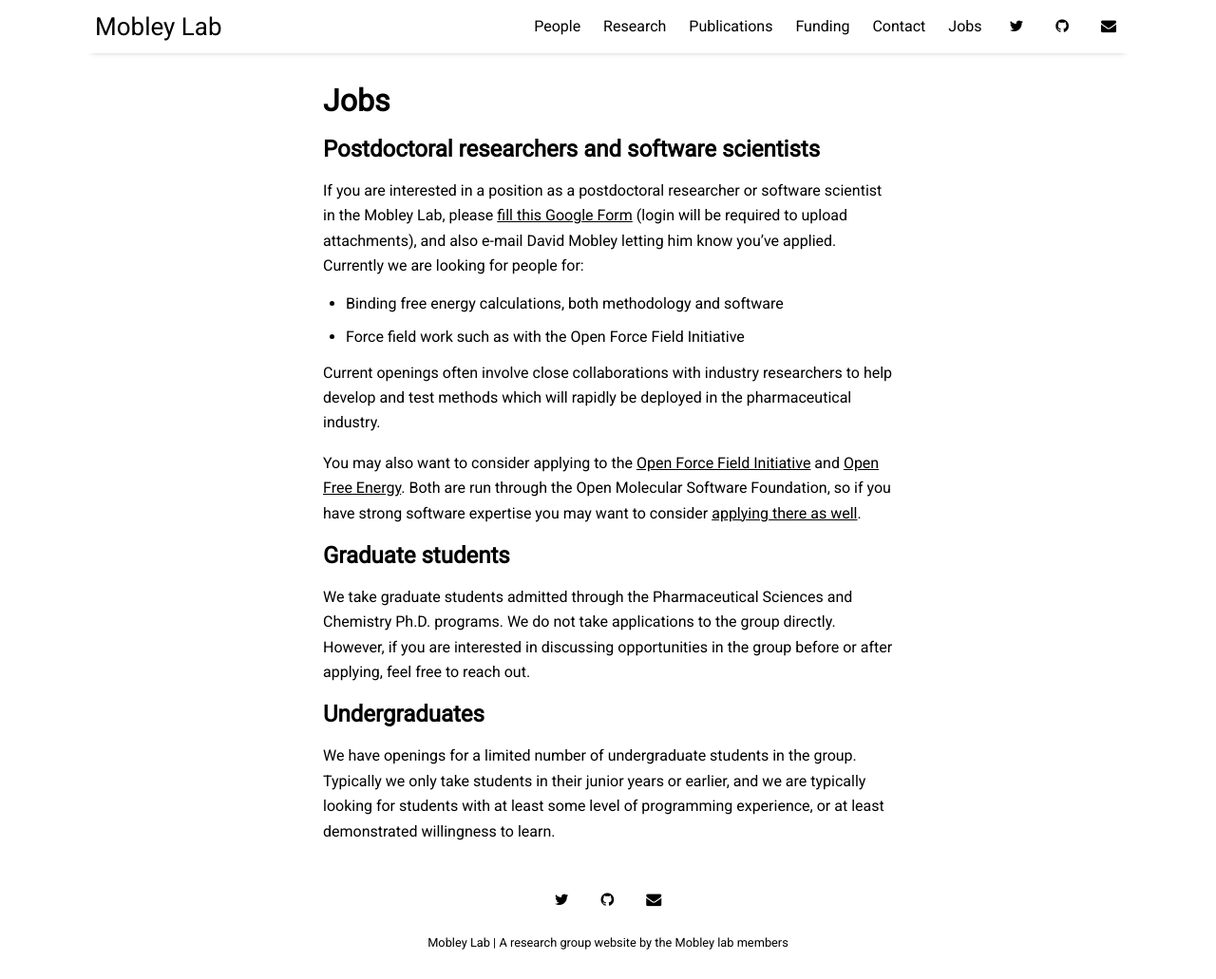
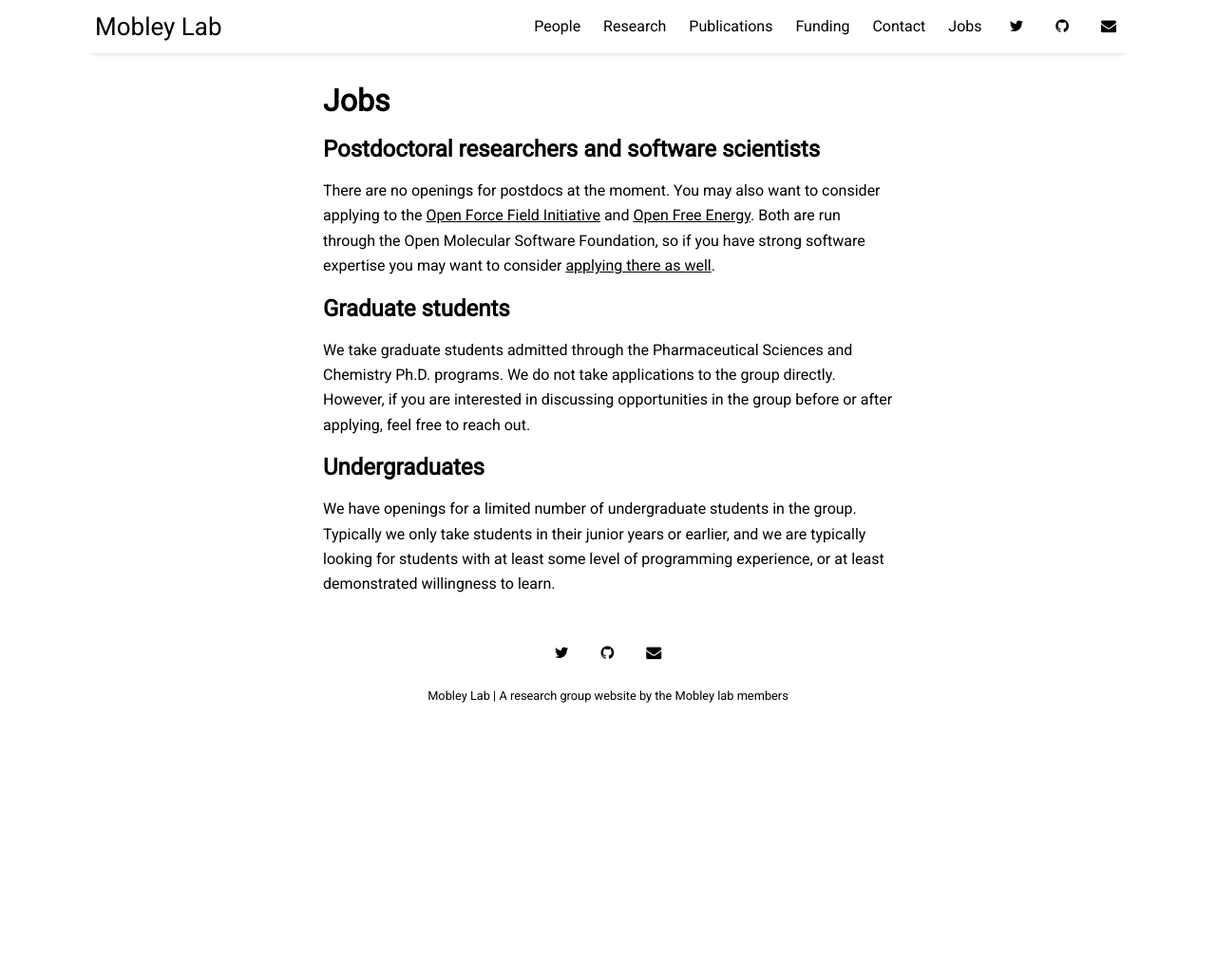
Before and after one commit to MobleyLab/mobleylab.org, a Jekyll site: the page built from pages/jobs.md, in a window 1280 px wide and 1031 px high. Shown: the whole window at 95% size. Built offline with Jekyll 4.4.1, drawn with Linux system fonts in a browser that asks for light colours; nearby versions of some CDN libraries; part of the change alters nothing that is shown.

Commit message:
updates on alumni and postdoc openings

```diff
--- a/pages/jobs.md
+++ b/pages/jobs.md
@@ -6,13 +6,13 @@ permalink: /jobs
 
 ## Postdoctoral researchers and software scientists
 
-If you are interested in a position as a postdoctoral researcher or software scientist in the Mobley Lab, please [fill this Google Form](https://forms.gle/YKEEGH6UNjKYmvvz8) (login will be required to upload attachments), and also e-mail David Mobley letting him know you've applied. Currently we are looking for people for:
+<!-- If you are interested in a position as a postdoctoral researcher or software scientist in the Mobley Lab, please [fill this Google Form](https://forms.gle/YKEEGH6UNjKYmvvz8) (login will be required to upload attachments), and also e-mail David Mobley letting him know you've applied. Currently we are looking for people for:
 - Binding free energy calculations, both methodology and software
 - Force field work such as with the Open Force Field Initiative
 
-Current openings often involve close collaborations with industry researchers to help develop and test methods which will rapidly be deployed in the pharmaceutical industry.
+Current openings often involve close collaborations with industry researchers to help develop and test methods which will rapidly be deployed in the pharmaceutical industry. -->
 
-You may also want to consider applying to the [Open Force Field Initiative](https://openforcefield.org/about/careers/openff/) and [Open Free Energy](https://openfree.energy/careers/). Both are run through the Open Molecular Software Foundation, so if you have strong software expertise you may want to consider [applying there as well](https://omsf.io/about/careers/).
+There are no openings for postdocs at the moment. You may also want to consider applying to the [Open Force Field Initiative](https://openforcefield.org/about/careers/openff/) and [Open Free Energy](https://openfree.energy/careers/). Both are run through the Open Molecular Software Foundation, so if you have strong software expertise you may want to consider [applying there as well](https://omsf.io/about/careers/).
 
 ## Graduate students
 
--- a/pages/people.md
+++ b/pages/people.md
@@ -49,24 +49,6 @@ Alžbeta graduated in Chemistry from ETH Zürich in Switzerland, and obtained he
 
 ## **Graduate Students**
 
-### **Martin Amezcua (Pharmaceutical Sciences)** -
-
-<img src="{{site.baseurl}}/assets/img/amezcum1.png" alt="amezcum1" width="200" style="float:left;padding-right: 20px;padding-bottom: 5px">
-
-Martin Amezcua graduated from CSUF with a B.S. in Biochemistry. During this time, under the tutelage of Dr. Nicholas Salzameda, his research work involved computational modeling and docking, synthesis, and evaluation of dipeptide small molecules as potential counter measures against Botulinum Neurotoxin-A. He entered UCI’s Pharmaceutical Sciences PhD program in 2018, where he joined the Mobley Lab. His current work is primarily on the SAMPL (Statistical Assessment of the Modeling of Proteins and Ligands) challenges to test and study computational methods and tools for predicting binding thermodynamics of host-guest systems to help improve their accuracy for computer aided drug design.
-
-<br />
-<br />
-
-### **Trevor Gokey (Chemistry) (Joint with Ioan Andricioaei)** -
-
-<img src="{{site.baseurl}}/assets/img/tgokey.png" alt="tgokey" width="200" style="float:left;padding-right: 20px;padding-bottom: 5px">
-
-Trevor Gokey earned an MS in Computer Science at San Francisco State University and a BA in Psychology from CSU Long Beach. He works with OpenFF to design force fields, where he focuses on efficient ways to encode and search chemical space. His interests are at the intersection of high performance computing and multiscale modeling. Outside of research, Trevor enjoys roasting coffee and perfecting espresso, building clusters, and pipe organs.
-
-<br />
-<br />
-
 ### **Ana Caldaruse (Pharmaceutical Sciences)** -
 
 <img src="{{site.baseurl}}/assets/img/acaldaru.png" alt="acaldaru" width="200" style="float:left;padding-right: 20px;padding-bottom: 5px">
@@ -105,41 +87,44 @@ Meghan Osato graduated from UCI with a B.S. in Biological Sciences and a B.S. in
 
 **Melissa Plata (Pharmaceutical Sciences)**
 
+**Evien Cheng (Pharmaceutical Sciences)**
 
-**Evien Cheng (Pharmaceutical Sciences)**
+**Jianna Ongsioco (Chemistry)**
 
 ## **Alumni**
 
 | Name | Tenure in the Lab | Current Position |
 |:------:|:-----------------:|:------------------:|
-|Dr. Jeff Wagner | Staff Scientist (2018-2020) | OMSF Consortium |
+|Dr. Jeff Wagner | Staff Scientist (2018-2020) | Infrastructure Lead at Open Force Field Initiative |
 |------------|--------------|----------------|
-|Dr. Adam Van Wart | Postdoc (2015) |Adjunct chemistry professor at several community colleges in Orange County, California.|
-|Dr. Sreeja Parameswaran | Postdoc | Senior Analyst in Bioinformatics, Cincinatti Children’s Hospital in the Center for Autoimmune Genomics and Etiology.|
+|Dr. Adam Van Wart | Postdoc (2015) | Professor of Chemistry at Motlow State Community College |
+|Dr. Sreeja Parameswaran | Postdoc | Lead Analyst in Bioinformatics, Cincinatti Children’s Hospital in the Center for Autoimmune Genomics and Etiology.|
 |Dr. Shun Zhu | Postdoc | Faculty member in the Department of Cellular and Genetic Medicine at Fudan University in China.|
-|Dr. Gaetano Calabró | Postdoc (2017) | Scientific software development with OpenEye Scientific Software in Santa Fe. Continues to collaborate with the Mobley Lab on MD-related software development.|
-|Dr. Sukanya Sasmal | Postdoc (2017-2019) | pharma; molecular modeling |
-|Dr. Lea El Khoury |Postdoc (2017-2021) | Team Leader in Molecular Modeling at Qubit Pharmaceuticals |
+|Dr. Gaetano Calabró | Postdoc (2017) | Principal Scientific Software Developer at OpenEye Scientific Software in Santa Fe. Continues to collaborate with the Mobley Lab on MD-related software development.|
+|Dr. Sukanya Sasmal | Postdoc (2017-2019) | Research Scientist at Amazon |
+|Dr. Lea El Khoury |Postdoc (2017-2021) | Group Leader in Computational Chemistry at Qubit Pharmaceuticals |
 |Dr. Yunhui Ge | Postdoc (2020-2022) | Scientist at Alkermes |
-|Dr. Mary Pitman | Postdoc (2021-2023) | Scientist at Sandbox AQ |
+|Dr. Mary Pitman | Postdoc (2021-2023), MolSSI Fellow | Staff Research Scientist at Sandbox AQ |
 |Dr. Suleyman Selim | Postdoc (2023-2024) | Assistant Professor, Ege University|
 |------------|--------------|----------------|
 |Dr. Pavel Klimovich|Graduate Student (2009-2015)|Pavel is a man of mystery; he sends us postcards from random parts of the world, but he’s a man of secrecy and we have no idea what he is doing, other than that he is still in science somewhere.|
 |Dr. Shuai Liu|Graduate Student (2010-2015)|Drug discovery with XtalPi in the Boston area.|
 |Dr. Camilla Zenette|Graduate Student (2013-2019)|Bioinformatician, Agendia in the Irvine area|
 |Dr. Guilherme D. R. Matos|Graduate Student (2013-2019)|Postdoc, Prof. Robert C. Rizzo’s group at Stony Brook University in New York. Advancing docking techniques for predicting protein-ligand binding interactions.|
-|Dr. Nathan Lim| Graduate Student (2014-2019)|Scientist, Janssen Pharmaceuticals in San Diego|
+|Dr. Nathan Lim| Graduate Student (2014-2019), MolSSI Fellow | Senior Scientist at Johnson & Johnson in San Diego|
 |Dr. Kalistyn Burley| Graduate Student (2015-2020)|Applications Scientist at OpenEye, Cadence Molecular Sciences|
-|Dr. Caitlin Bannan|Graduate Student (2014-2019)|Applications Scientist, OpenEye Scientific Software Inc. Developing methods for crystal structure prediction using machine learning.|
-|Dr. Sam Gill|Graduate Student (2014-2020)|Ventus Pharma, molecular modeling.|
+|Dr. Caitlin Bannan|Graduate Student (2014-2019), MolSSI Fellow | Manager in Scientific Research & Development at OpenEye Scientific Software Inc. Developing methods for crystal structure prediction using machine learning.|
+|Dr. Sam Gill|Graduate Student (2014-2020)| Principal Scientist at Ventus Therapeutics.|
 |Dr. Victoria Lim| Graduate Student (2015-2020)| Senior Technical Writer, Imply|
 |Dr. David Wych|Graduate Student (2016-2021)|Scientific Developer II — cryoEM — OpenEye Scientific, Cadence Molecular Sciences|
 |Jessica Maat | Graduate Student (2017-2022) | TBA |
 |Dr. T. Danielle Bergazin | Graduate Student (2017-2022) | Senior Cheminformatics Engineer, Booz Allen Hamilton |
 |Oanh Tran |Graduate Student (2018-2023)|Harmonic Discovery Cheminformatics Intern|
-|Dr. Hannah Baumann | Graduate Student (2018-2023) | Postdoc at OpenFreeEnergy |
+|Dr. Hannah Baumann | Graduate Student (2018-2023) | Scientific Software and Method Developer at Open Molecular Software Foundation |
 |Dr. Chris Zhang | Graduate Student (2018-2024) | Data Scientist at Meta|
 |Dr. Anjali Dixit | Graduate Student Joint with Dr. Brian Paegel (2019-2024) | TBA |
+|Dr. Martin Amezcua | Graduate Student (2018-2024) | TBA |
+|Dr. Trevor Gokey | Graduate Student Joint with Ioan Andricioaei (2019-2025) | TBA |
 |-------------|-------------|--------------|
 |Anasuya Kolavennu | Masters Student (UNO) | She is currently a high school teacher in India|
 |Jessica Fuselier | Masters Student (UNO) | She is currently pursuing a second M.S. degree in bioinformatics at IUPUI.|
```
